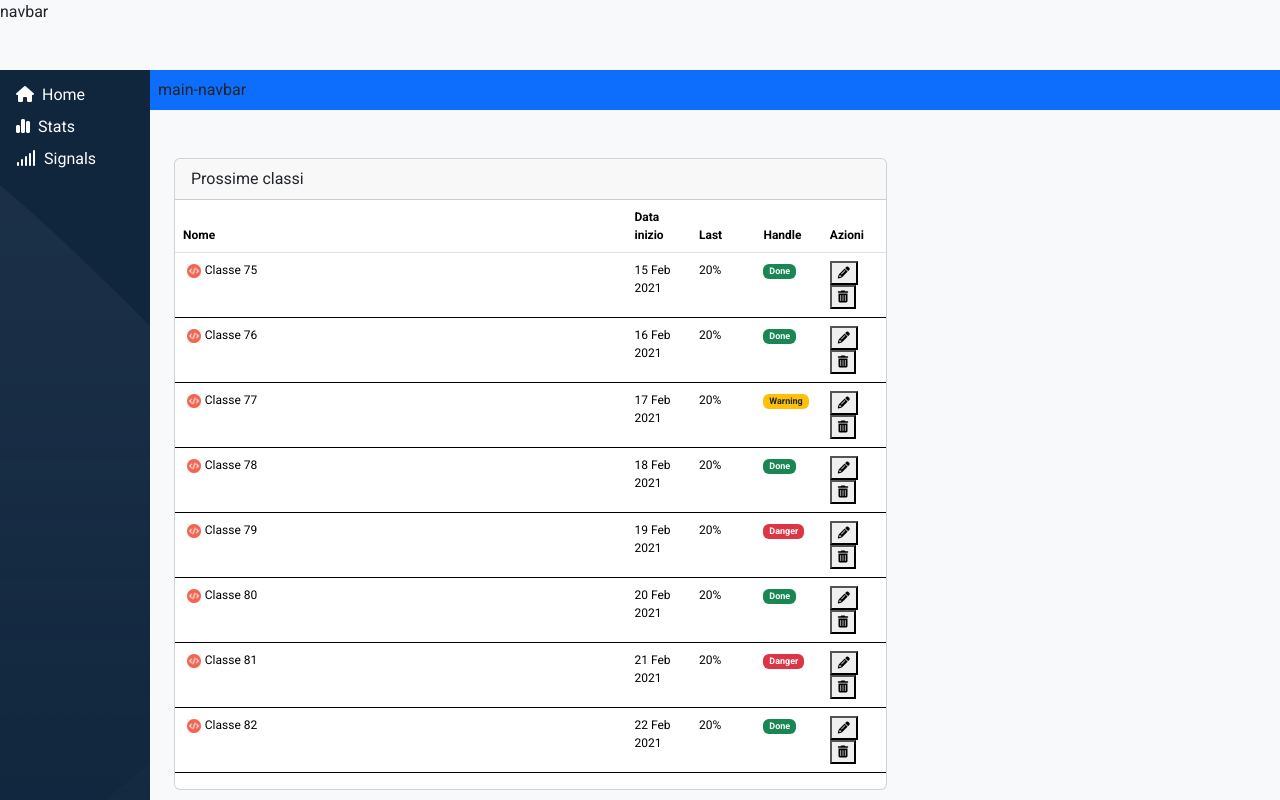
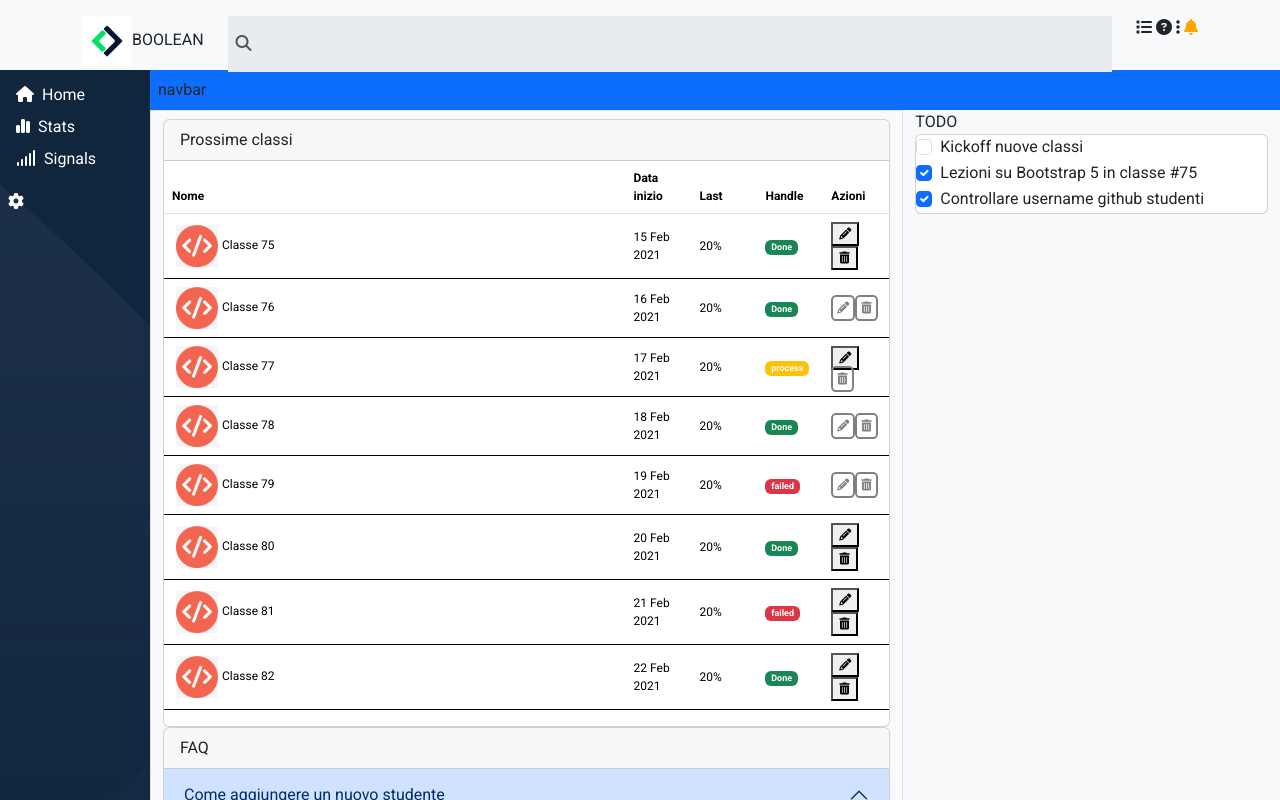
Before and after one commit to chiara1911/html-css-bootstrap-dashboard, a plain HTML site: page index.html in a window 1280 px wide. Drawn offline with nearby package versions, Linux system fonts and the light colour scheme.

Commit message:
add todo card

```diff
--- a/index.html
+++ b/index.html
@@ -22,11 +22,32 @@
 <body>
     <div class="wrapper">
         <header class="">
-            navbar
+            <div class="container py-3">
+                <div class="row align-content-center">
+                    <div class="align-middle col-auto"><img src="img/mobile-logo.png" alt="" id="logo-boolean"><span
+                            class="text-uppercase ">boolean</span></div>
+                    <div class="col">
+                        <nav class="navbar bg-body-secondary" id="searchbar">
+
+                            <span class="navbar-text px-2"><i class="fa-solid fa-magnifying-glass"></i>
+
+                            </span>
+
+                        </nav>
+                    </div>
+                    <div class="col-auto">
+                        <i class="fa-solid fa-list"></i>
+                        <i class="fa-solid fa-circle-question"></i>
+                        <i class="fa-solid fa-ellipsis-vertical"></i>
+                        <i class="fa-solid fa-bell" id="bell"></i>
+                    </div>
+                </div>
+
+            </div>
         </header>
-        <main class="d-flex">
-            <section class="my-side-bar p-2">
-                <div id="top-bar">
+        <main class="">
+            <section class="my-side-bar p-2 ">
+                <div id="top-bar ">
                     <ul class="list-inline">
                         <li><i class="fa-solid fa-house p-2"></i>Home</li>
                         <li><i class="fa-solid fa-chart-simple p-2"></i>Stats</li>
@@ -35,22 +56,25 @@
 
                 </div>
                 <div id="bottom-bar">
+                    <i class="fa-solid fa-gear"></i>
 
                 </div>
             </section>
             <section id="main-content">
-                <div id="main-nav" class="bg-primary p-2">main-navbar</div>
-                <div class="container-fluid p-4">
+                <div id="main-nav" class="bg-primary p-2">navbar</div>
+                <div class="container-fluid ">
 
                     <div id="dashboard" class="row">
-                        <div class="col-12 col-lg-8 py-4">
+                        <div class="dash-left col-12 col-lg-8 py-2 border">
+                            <!--section prossime-classi  -->
+                            <div class="">
                                 <div class="card">
                                     <div class="card-header">
                                         Prossime classi
                                     </div>
                                     <table class="table">
                                         <thead>
-                                        <tr >
+                                            <tr>
                                                 <th class="col-7">Nome</th>
                                                 <th class="col-1">Data inizio</th>
                                                 <th class="col-1">Last</th>
@@ -59,61 +83,69 @@
                                             </tr>
                                         </thead>
                                         <tbody>
-                                        <tr class="border-bottom border-black">
+                                            <tr class="border-bottom border-black align-middle">
                                                 <td><img src="img/class-avatar.jpg" alt="" class="px-1">Classe 75</td>
                                                 <td>15 Feb 2021</td>
                                                 <td>20%</td>
                                                 <td><span class="badge bg-success">Done</span></td>
-                                            <td><button><i class="fa-solid fa-pencil"></i></button><button><i class="fa-solid fa-trash-can"></i></button></td>
+                                                <td><button><i class="fa-solid fa-pencil"></i></button><button><i
+                                                            class="fa-solid fa-trash-can"></i></button></td>
                                             </tr>
-                                        <tr class="border-bottom border-black">
+                                            <tr class="border-bottom border-black align-middle">
                                                 <td><img src="img/class-avatar.jpg" alt="" class="px-1">Classe 76</td>
                                                 <td>16 Feb 2021</td>
                                                 <td>20%</td>
                                                 <td><span class="badge bg-success">Done</span></td>
-                                            <td><button><i class="fa-solid fa-pencil"></i></button><button><i class="fa-solid fa-trash-can"></i></button></td>
+                                                <td><span class="icon"><i class="fa-solid fa-pencil"></i></span><span
+                                                        class="icon"><i class="fa-solid fa-trash-can"></i></span></td>
                                             </tr>
-                                        <tr class="border-bottom border-black">
+                                            <tr class="border-bottom border-black align-middle">
                                                 <td><img src="img/class-avatar.jpg" alt="" class="px-1">Classe 77</td>
                                                 <td>17 Feb 2021</td>
                                                 <td>20%</td>
-                                            <td><span class="badge bg-warning text-dark">Warning</span></td>
-                                            <td><button><i class="fa-solid fa-pencil"></i></button><button><i class="fa-solid fa-trash-can"></i></button></td>
+                                                <td><span class="badge bg-warning ">process</span></td>
+                                                <td><button><i class="fa-solid fa-pencil"></i></button><span
+                                                        class="icon"><i class="fa-solid fa-trash-can"></i></span></td>
                                             </tr>
-                                        <tr class="border-bottom border-black">
+                                            <tr class="border-bottom border-black align-middle">
                                                 <td><img src="img/class-avatar.jpg" alt="" class="px-1">Classe 78</td>
                                                 <td>18 Feb 2021</td>
                                                 <td>20%</td>
                                                 <td><span class="badge bg-success">Done</span></td>
-                                            <td><button><i class="fa-solid fa-pencil"></i></button><button><i class="fa-solid fa-trash-can"></i></button></td>
+                                                <td><span class="icon"><i class="fa-solid fa-pencil"></i></span><span
+                                                        class="icon"><i class="fa-solid fa-trash-can"></i></span></td>
                                             </tr>
-                                        <tr class="border-bottom border-black">
+                                            <tr class="border-bottom border-black align-middle">
                                                 <td><img src="img/class-avatar.jpg" alt="" class="px-1">Classe 79</td>
                                                 <td>19 Feb 2021</td>
                                                 <td>20%</td>
-                                            <td><span class="badge bg-danger">Danger</span></td>
-                                            <td><button><i class="fa-solid fa-pencil"></i></button><button><i class="fa-solid fa-trash-can"></i></button></td>
+                                                <td><span class="badge bg-danger">failed</span></td>
+                                                <td><span class="icon"><i class="fa-solid fa-pencil"></i></span><span
+                                                        class="icon"><i class="fa-solid fa-trash-can"></i></span></td>
                                             </tr>
-                                        <tr class="border-bottom border-black">
+                                            <tr class="border-bottom border-black align-middle">
                                                 <td><img src="img/class-avatar.jpg" alt="" class="px-1">Classe 80</td>
                                                 <td>20 Feb 2021</td>
                                                 <td>20%</td>
                                                 <td><span class="badge bg-success">Done</span></td>
-                                            <td><button><i class="fa-solid fa-pencil"></i></button><button><i class="fa-solid fa-trash-can"></i></button></td>
+                                                <td><button><i class="fa-solid fa-pencil"></i></button><button><i
+                                                            class="fa-solid fa-trash-can"></i></button></td>
                                             </tr>
-                                        <tr class="border-bottom border-black">
+                                            <tr class="border-bottom border-black align-middle">
                                                 <td><img src="img/class-avatar.jpg" alt="" class="px-1">Classe 81</td>
                                                 <td>21 Feb 2021</td>
                                                 <td>20%</td>
-                                            <td><span class="badge bg-danger">Danger</span></td>
-                                            <td><button><i class="fa-solid fa-pencil"></i></button><button><i class="fa-solid fa-trash-can"></i></button></td>
+                                                <td><span class="badge bg-danger">failed</span></td>
+                                                <td><button><i class="fa-solid fa-pencil"></i></button><button><i
+                                                            class="fa-solid fa-trash-can"></i></button></td>
                                             </tr>
-                                        <tr class="border-bottom border-black">
+                                            <tr class="border-bottom border-black align-middle">
                                                 <td><img src="img/class-avatar.jpg" alt="" class="px-1">Classe 82</td>
                                                 <td>22 Feb 2021</td>
                                                 <td>20%</td>
                                                 <td><span class="badge bg-success">Done</span></td>
-                                            <td><button><i class="fa-solid fa-pencil"></i></button><button><i class="fa-solid fa-trash-can"></i></button></td>
+                                                <td><button><i class="fa-solid fa-pencil"></i></button><button><i
+                                                            class="fa-solid fa-trash-can"></i></button></td>
                                             </tr>
 
 
@@ -122,9 +154,6 @@
                                     </table>
 
                                 </div>
-
-                        </div>
-                        <div class="col-12 col-lg-8">
                                 <div class="card">
                                     <div class="card-header">
                                         FAQ
@@ -180,26 +209,52 @@
                                         </div>
                                     </div>
                                 </div>
+
                             </div>
 
+                            <!-- section FAQ -->
 
-                        <div class="col-12 col-lg-4">
+                            <!-- <div class="col-12 col-lg-8">
 
-                                <div class="card-header">
-                                    Todo
+                            </div> -->
+
                         </div>
+                        <div class="dash-right col-12 col-lg-4">
 
-  <div class="card-body">
-    <h5 class="card-title">Card title</h5>
-    <p class="card-text">Some quick example text to build on the card title and make up the bulk of the card's content.</p>
-    <a href="#" class="btn btn-primary">Go somewhere</a>
+
+                                <div class="card-header">TODO</div>
+                                <div class="card">
+                                    <div class="form-check">
+                                        <input class="form-check-input" type="checkbox" value="" id="flexCheckDefault">
+                                        <label class="form-check-label" for="flexCheckDefault">
+                                          Kickoff nuove classi
+                                        </label>
+                                      </div>
+                                      <div class="form-check">
+                                        <input class="form-check-input" type="checkbox" value="" id="flexCheckChecked" checked>
+                                        <label class="form-check-label" for="flexCheckChecked">
+                                         Lezioni su Bootstrap 5 in classe #75
+                                        </label>
+                                      </div>
+                                      <div class="form-check">
+                                        <input class="form-check-input" type="checkbox" value="" id="flexCheckChecked" checked>
+                                        <label class="form-check-label" for="flexCheckChecked">
+                                        Controllare username github studenti
+                                        </label>
                                       </div>
                                 </div>
                             </div>
 
                         </div>
+
+
+
+
+
+
                     </div>
                 </div>
+
             </section>
 
 
--- a/style.css
+++ b/style.css
@@ -29,8 +29,16 @@ main {
     width: 100%;
     height: calc(100% - 70px);
     display: flex;
+   flex-flow: row nowrap;
+
 }
-
+/* header navbar */
+#logo-boolean{
+    width: 50px;
+}
+ #bell{
+    color: orange ;
+ }
 /* sidebar */
 .my-side-bar{
     background-color: var(--color-side-bar);
@@ -45,6 +53,10 @@ main {
 
 /* main content */
 
+/* search-bar */
+
+
+
 #main-content {
     width: calc(100% - 150px);
     overflow-y: auto;
@@ -55,9 +67,18 @@ main {
 }
 
 table img{
-    width: 5%;
+    width: 50px;
 }
 
 table{
     font-size: 12px;
 }
+
+.icon{
+    width: 20px;
+    height: 20px;
+    border: solid 2px grey;
+    border-radius: 20%;
+    color: grey;
+    padding: 4px;
+}
```
Lines whose indentation alone changed are shown as unchanged.
